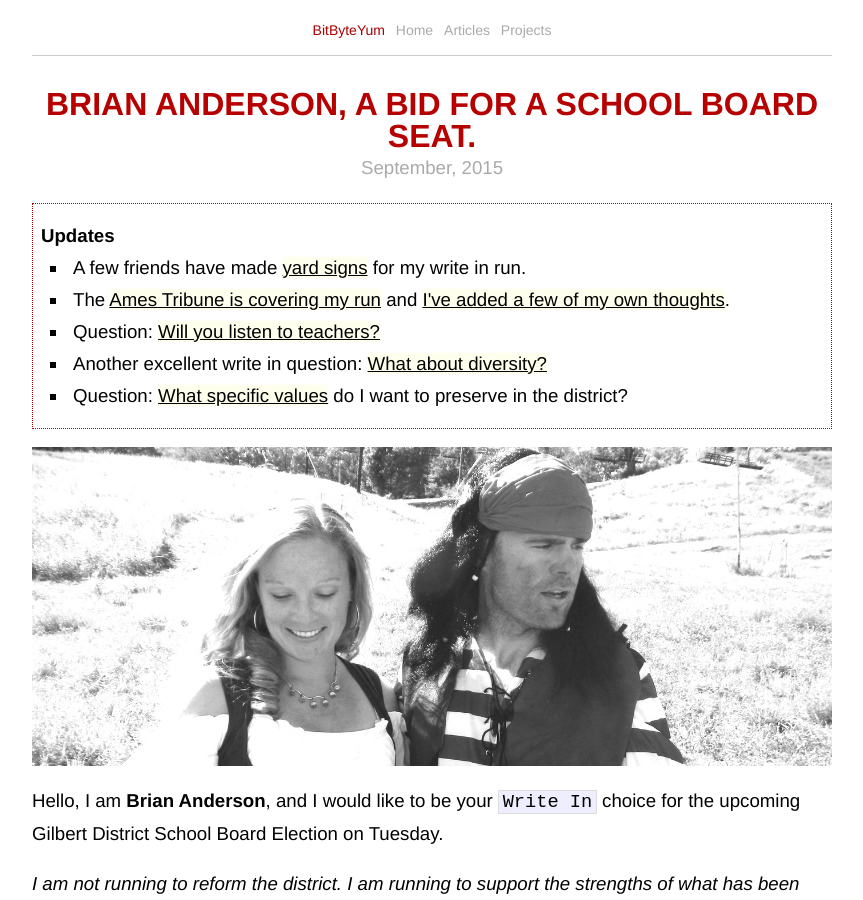
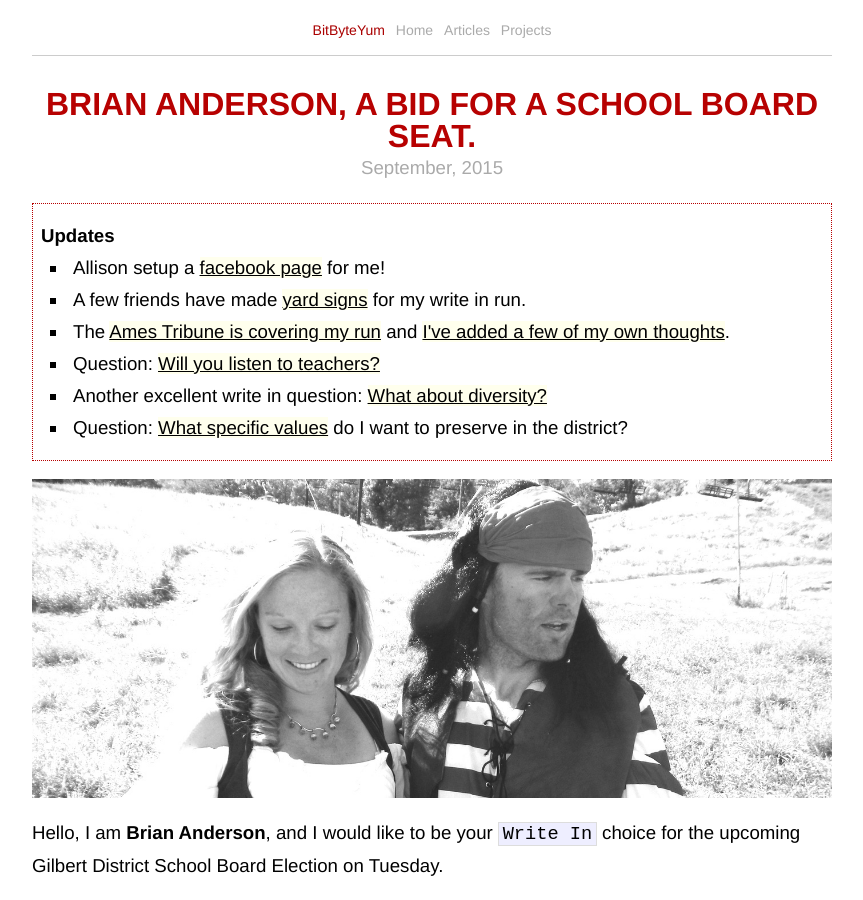
Before and after one commit to banderson623/banderson623.github.com, a Jekyll site: the page built from projects/gilbert-school-board.md, in a window 1280 px wide and 900 px high. Shown: the whole window, without its empty margins (208-1071 px from the left). Built offline with Jekyll 4.4.1, drawn with Linux system fonts in a browser that asks for light colours; a script that is not in the unit is left out.

Commit message:
added facebook page

```diff
--- a/projects/gilbert-school-board.md
+++ b/projects/gilbert-school-board.md
@@ -46,6 +46,8 @@ h1, h2 {
 <div class='updates'>
   <h3>Updates</h3>
   <ul>
+    <li>Allison setup a <a href="https://www.facebook.com/Brian4Gilbert">facebook page</a> for me!</li>
+
     <li>A few friends have made <a href="/articles/2015/09/04/starting-my-run/">yard signs</a> for my write in run.</li>
 
     <li>The <a href="http://amestrib.com/news/write-candidate-seeks-seat-gilbert-school-board">Ames Tribune is covering my run</a> and <a href="/articles/2015/09/05/ames-tribune-article/">I've added a few of my own thoughts</a>.</li>
```
